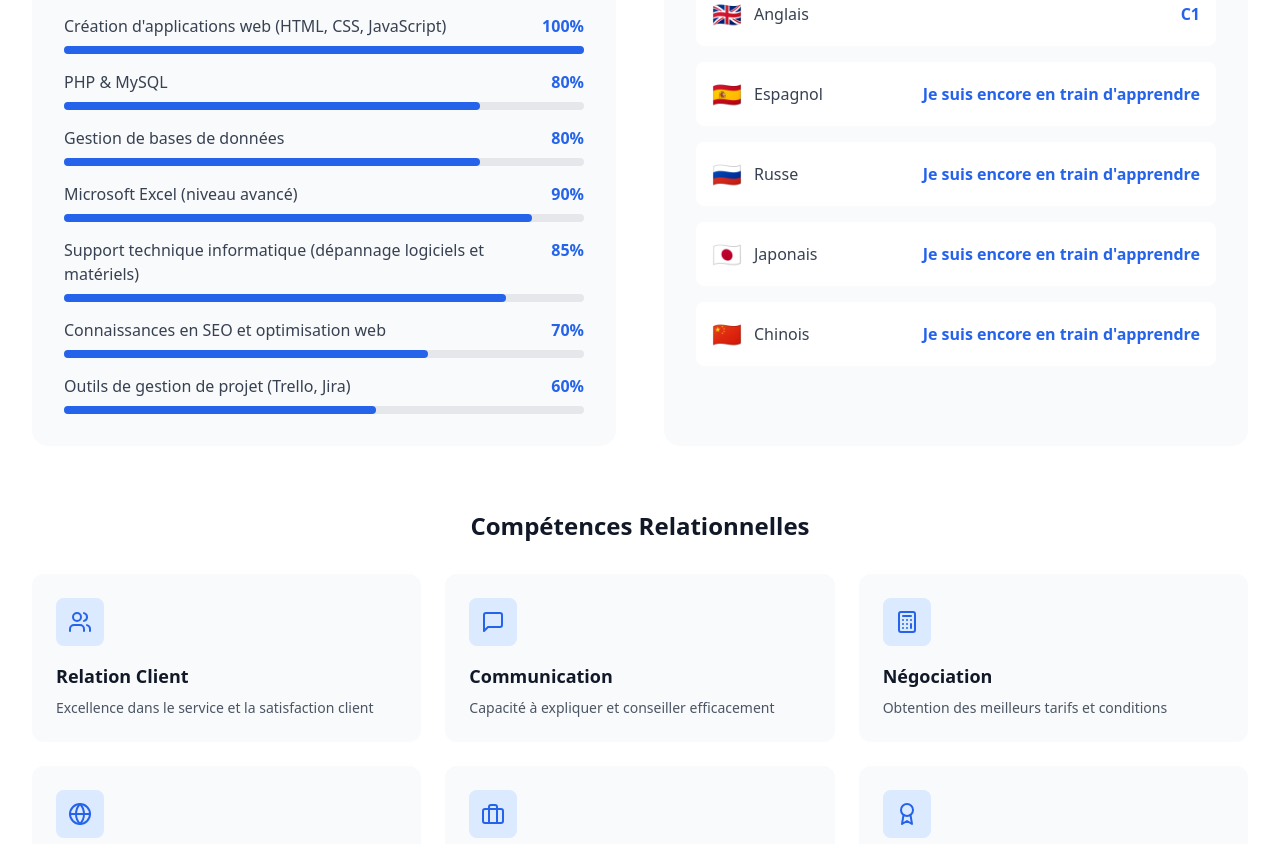
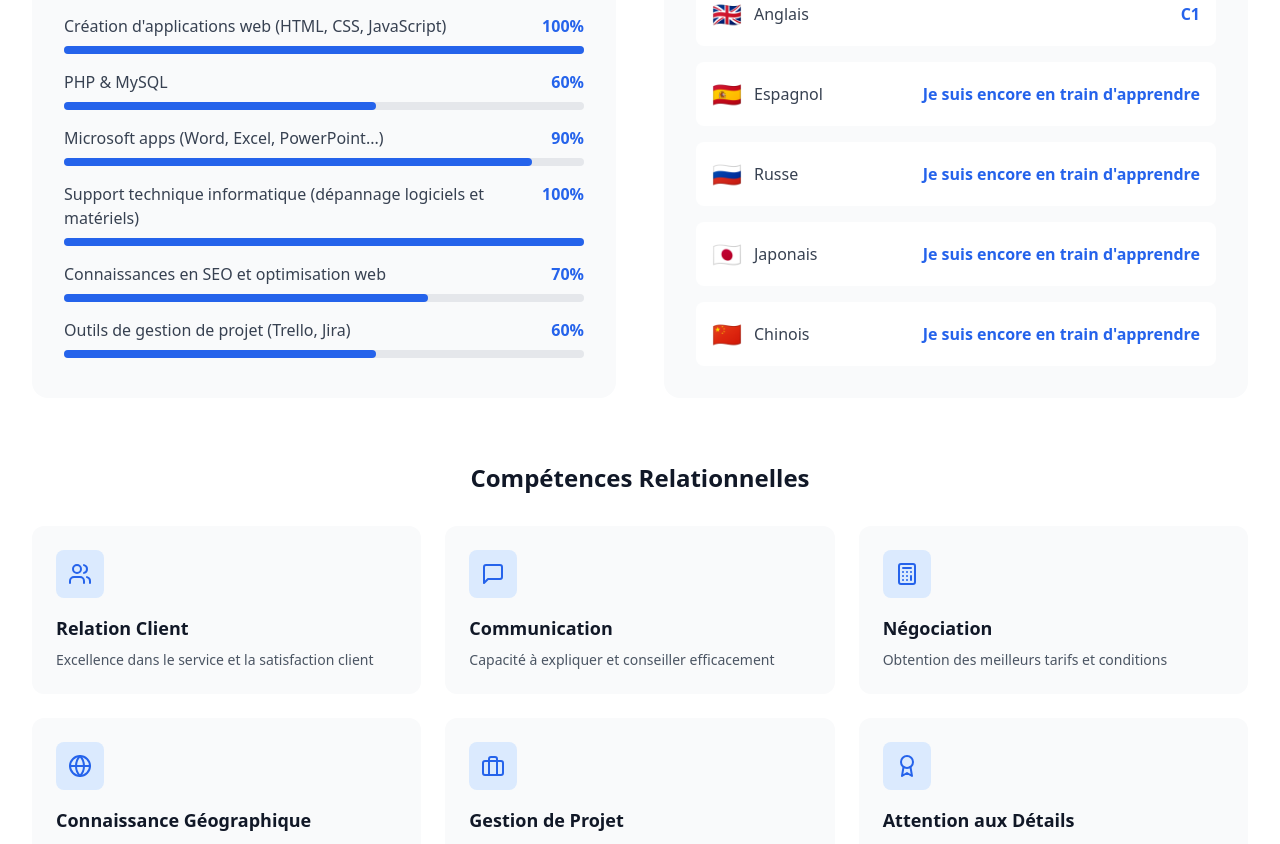
Before and after one commit to moufatmi/p, a React (Vite) app: page / in a window 1280 px wide. Shown: the part 3384-4228 px from the top of the page. Built offline with nearby package versions, Linux system fonts and the light colour scheme.

Commit message:
'update'

```diff
--- a/src/components/Skills.tsx
+++ b/src/components/Skills.tsx
@@ -15,10 +15,9 @@ const Skills: React.FC = () => {
     { name: 'Amadeus NDC', level: 100 },
     { name: 'Amadeus Cryptique', level: 80 },
     { name: 'Création d\'applications web (HTML, CSS, JavaScript)', level: 100 },
-    { name: 'PHP & MySQL', level: 80 },
-    { name: 'Gestion de bases de données', level: 80 },
-    { name: 'Microsoft Excel (niveau avancé)', level: 90 },
-    { name: 'Support technique informatique (dépannage logiciels et matériels)', level: 85 },
+    { name: 'PHP & MySQL', level: 60 },
+    { name: 'Microsoft apps (Word, Excel, PowerPoint...)', level: 90 },
+    { name: 'Support technique informatique (dépannage logiciels et matériels)', level: 100 },
     { name: 'Connaissances en SEO et optimisation web', level: 70 },
     { name: 'Outils de gestion de projet (Trello, Jira)', level: 60 }
   ];
```
Also changed, not shown: 1 other file (tests, documents, lock files or other folders).
